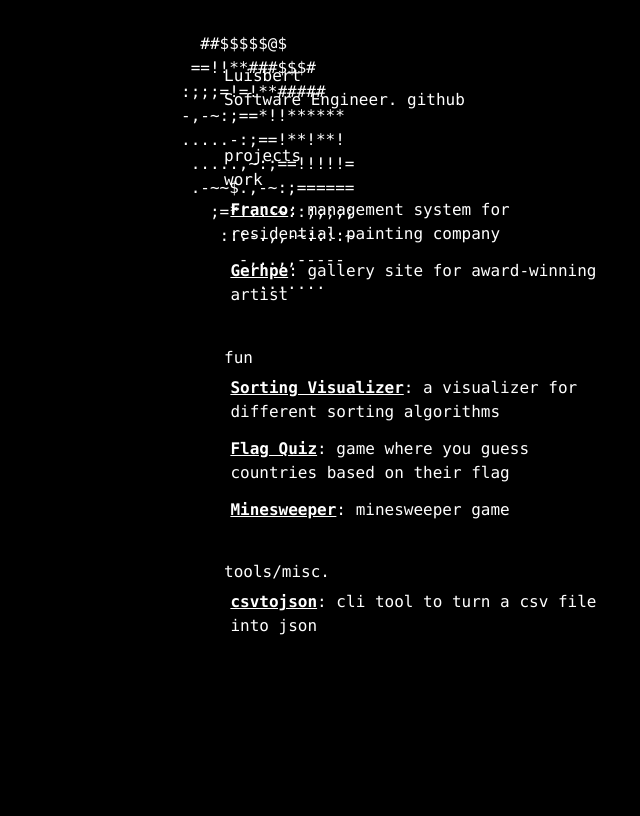
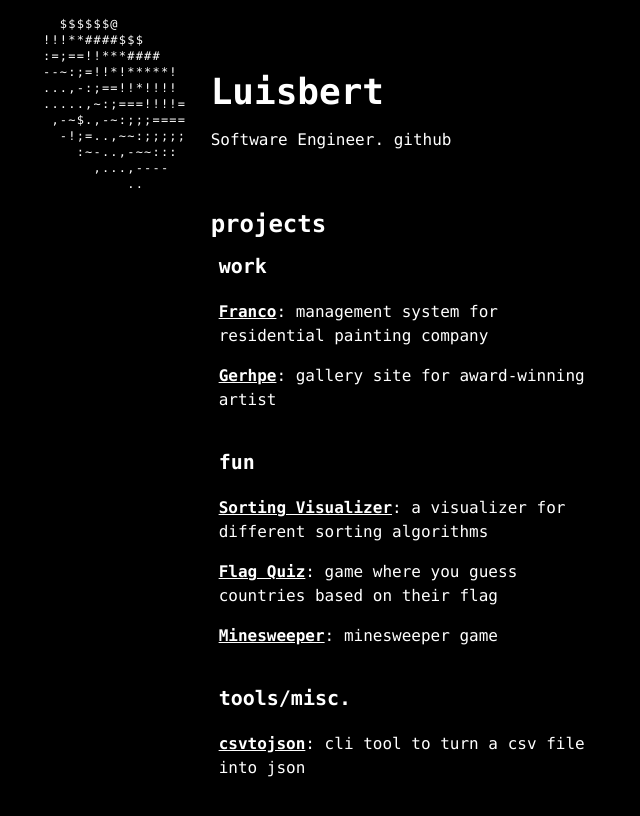
Before and after one commit to luisbertt/portfolio, a Next.js app: page / in a window 1280 px wide. Shown: the top 816 px of the page, without its empty margins (16-656 px from the left). Built offline with nearby package versions, Linux system fonts and the light colour scheme.

Commit message:
Refactored to used tailwindcss

```diff
--- a/components/Details.js
+++ b/components/Details.js
@@ -1,16 +1,14 @@
 import Image from "next/image"
 
 const Details = ({ project }) => (
-    <aside>
-        <h3 style={{ textAlign: "center", textDecoration: "underline" }}>
-            {project.name}
-        </h3>
+    <aside className="w-96 h-min p-4 border border-zinc-900 rounded-lg text-center">
+        <h3 className="text-xl font-bold mb-2 underline">{project.name}</h3>
         <Image width="350px" height="200px" src={`/${project.previewImg}`} />
-        <p style={{ textAlign: "center", width: "100%" }}>
+        <p>
             {project.codeLink ? <a href={project.codeLink}>code . </a> : null}
             <a href={project.demoLink}>demo</a>
         </p>
-        <p style={{ textAlign: "center" }}>{project.description}</p>
+        <p>{project.description}</p>
     </aside>
 )
 
--- a/components/Donut.js
+++ b/components/Donut.js
@@ -6,13 +6,20 @@ let A = 1,
 const { sin, cos } = Math
 
 function asciiframe() {
-    let b = [], z = []
-    let height = 12, width = 30, resolution = height * width
+    let b = [],
+        z = []
+    let height = 12,
+        width = 26,
+        resolution = height * width
 
     A += 0.07
-    B += 0.03
+    //    B += 0.03
 
-    let cA = cos(A), sA = sin(A), cB = cos(B), sB = sin(B)
+    let cA = cos(A),
+        sA = sin(A),
+        cB = cos(B),
+        sB = sin(B)
+
     let PI = 3.14
 
     for (let k = 0; k < resolution; k++) {
@@ -22,19 +29,22 @@ function asciiframe() {
 
     for (let j = 0; j < 2 * PI; j += 0.07) {
         // j <=> theta
-        let ct = cos(j), st = sin(j)
+        let ct = cos(j),
+            st = sin(j)
 
         for (let i = 0; i < 2 * PI; i += 0.02) {
             // i <=> phi
-            let sp = sin(i), cp = cos(i),
+            let sp = sin(i),
+                cp = cos(i),
                 h = ct + 2, // R1  R2*cos(theta)
-                D = 1 / (sp * h * sA + st * cA + 5), // this is 1/z
+                D = 1 / (sp * h * sA + st * cA + 4.5), // this is 1/z
                 t = sp * h * cA - st * sA // this is a clever factoring of some of the terms in x' and y'
 
-            let xPos = 15, yPos = 6
+            let xPos = 13,
+                yPos = 6
 
-            let x = 0 | (xPos + 15 * D * (cp * h * cB - t * sB)),
-                y = 0 | (yPos + 7.5 * D * (cp * h * sB + t * cB)),
+            let x = 0 | (xPos + 12 * D * (cp * h * cB - t * sB)),
+                y = 0 | (yPos + 6 * D * (cp * h * sB + t * cB)),
                 o = x + width * y,
                 N =
                     0 |
@@ -70,7 +80,11 @@ const Donut = () => {
     }
 
     return (
-        <pre onMouseEnter={play} onMouseLeave={pause}>
+        <pre
+            onMouseEnter={play}
+            onMouseLeave={pause}
+            className="w-min h-min text-xs tracking-widest"
+        >
             <a
                 href="https://www.a1k0n.net/2011/07/20/donut-math.html"
                 target="_blank"
--- a/components/Layout.js
+++ b/components/Layout.js
@@ -2,7 +2,7 @@ import Head from "next/head"
 import Footer from "./Footer"
 
 const Layout = ({ children }) => (
-    <div className="container">
+    <div className="container mx-auto my-4">
         <Head>
             <title>Luisbert Seijas</title>
             <link rel="icon" href="/images/favicon.ico" />
@@ -13,7 +13,7 @@ const Layout = ({ children }) => (
             ></script>
         </Head>
 
-        <main>{children}</main>
+        <main className="flex space-x-4">{children}</main>
 
         <Footer />
     </div>
--- a/pages/index.js
+++ b/pages/index.js
@@ -22,15 +22,14 @@ export default function Home() {
     return (
         <Layout>
             <Donut />
-            <header>
             <div>
-                    <h1>Luisbert</h1>
+                <header className="py-14">
+                    <h1 className="text-4xl font-bold mb-4">Luisbert</h1>
                     <p>Software Engineer. github</p>
-                </div>
                 </header>
-            <div style={{ display: "flex" }}>
+                <div className="flex space-x-4">
                     <div>
-                    <h2>projects</h2>
+                        <h2 className="text-2xl font-bold">projects</h2>
                         {projects.map(({ category, projects }) => (
                             <Category category={category} key={category}>
                                 {projects.map(project => (
@@ -45,22 +44,24 @@ export default function Home() {
                     </div>
                     {activeProject ? <Details project={activeProject} /> : null}
                 </div>
+            </div>
         </Layout>
     )
 }
 
 const Project = ({ project, setActiveProject }) => (
-    <p className="project" onMouseEnter={() => setActiveProject(project)}>
-        <span style={{ textDecoration: "underline", fontWeight: "bold" }}>
-            {project.name}
-        </span>
-        : {project.description}
+    <p
+        className="w-96 p-2 hover:bg-zinc-900 rounded"
+        onMouseEnter={() => setActiveProject(project)}
+    >
+        <span className="font-bold underline">{project.name}</span>:{" "}
+        {project.description}
     </p>
 )
 
 const Category = ({ category, children }) => (
-    <div style={{ margin: "0 0 2rem 0" }}>
-        <h3>{category}</h3>
+    <div className="mb-4">
+        <h3 className="py-3 px-2 text-xl font-bold">{category}</h3>
         {children}
     </div>
 )
--- a/styles/styles.css
+++ b/styles/styles.css
@@ -12,44 +12,3 @@ a {
     text-decoration: none;
     color: inherit;
 }
-
-header {
-    margin: 0 0 2rem 0;
-    display: flex;
-}
-
-pre {
-    position: absolute;
-    top: 2rem;
-    left: 7.5rem;
-    max-width: 30rem;
-    height: 1rem;
-}
-
-aside {
-    padding: 1rem;
-    margin-left: 3rem;
-    max-height: 22rem;
-    border: 1px solid;
-    border-color: #212120;
-    border-radius: 5px;
-}
-
-.container {
-    width: 100%;
-    max-width: 50rem;
-    margin: 4rem auto;
-}
-
-.project {
-    width: 25rem;
-    max-width: 25rem;
-    margin: 0;
-    padding: .4rem;
-    border-radius: 5px;
-}
-
-.project:hover {
-    background: #212120;
-    cursor: pointer;
-}
```
Lines whose indentation alone changed are shown as unchanged.
